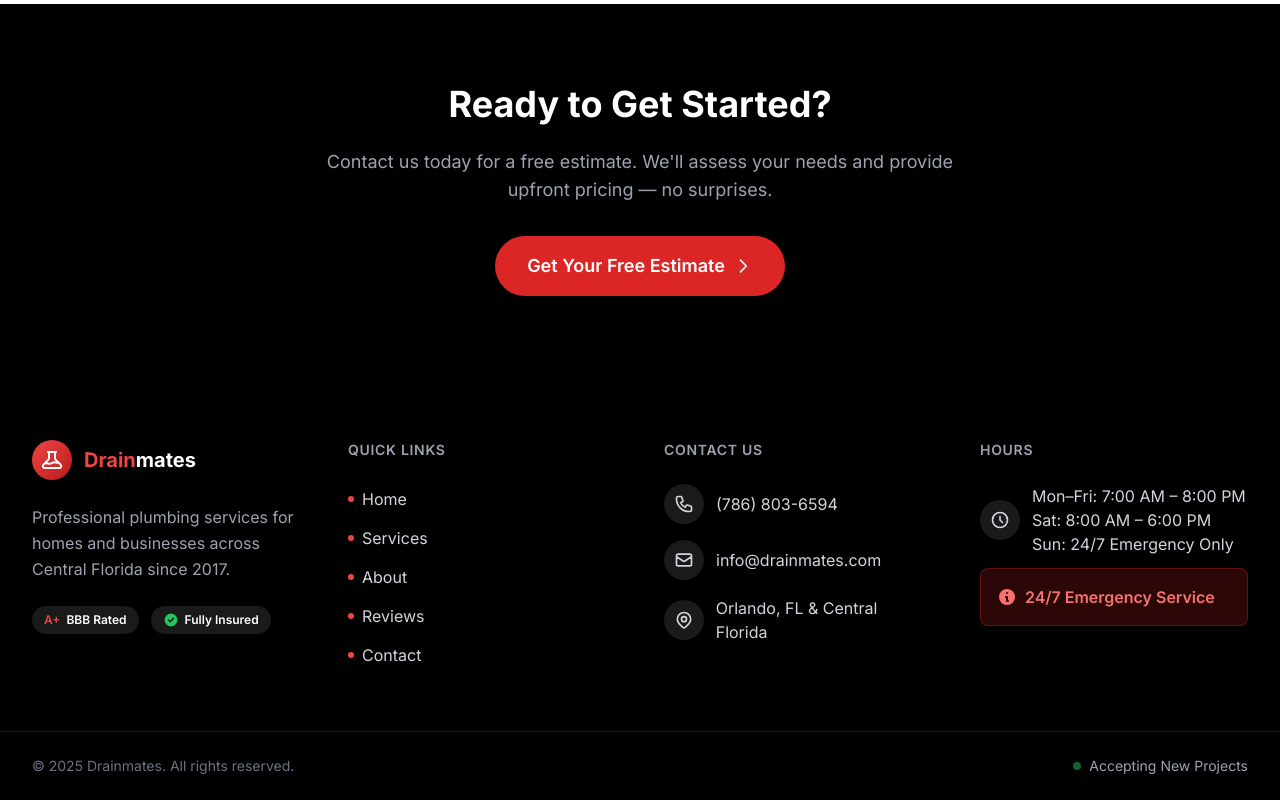
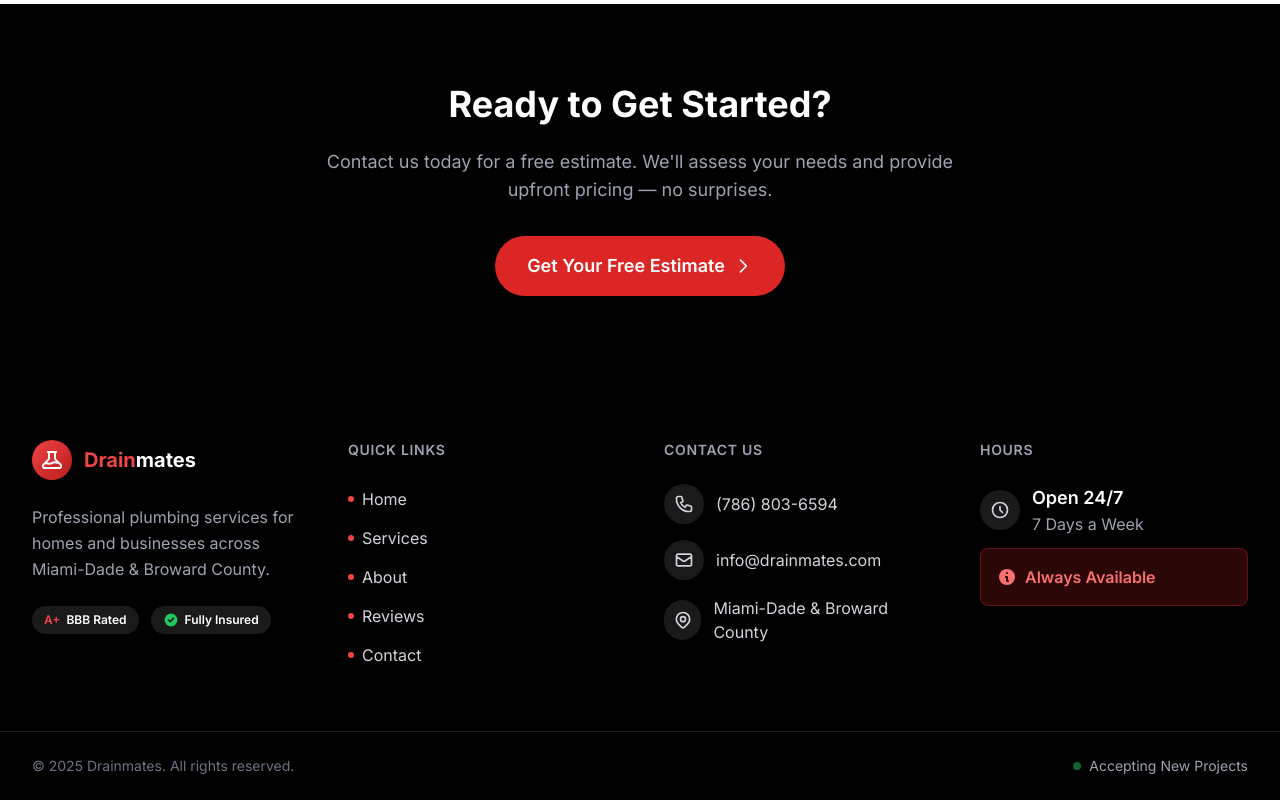
Before and after one commit to Expandingmind/Drainmates, a Next.js app: page /services in a window 1280 px wide. Shown: the part 6212-7012 px from the top of the page. Built offline with nearby package versions, Linux system fonts and the light colour scheme.

Commit message:
Update service area to Miami-Dade & Broward County, hours to 24/7

```diff
--- a/app/contact/page.tsx
+++ b/app/contact/page.tsx
@@ -5,7 +5,7 @@ import FAQ from '@/components/FAQ'
 
 export const metadata: Metadata = {
   title: 'Contact Us | Drainmates Plumbing',
-  description: 'Get a free plumbing estimate from Drainmates. Contact us for drain cleaning, leak repair, water heater installation, and 24/7 emergency plumbing services in Orlando & Central Florida.',
+  description: 'Get a free plumbing estimate from Drainmates. Contact us for drain cleaning, leak repair, water heater installation, and 24/7 emergency plumbing services in Miami-Dade & Broward County.',
 }
 
 export default function ContactPage() {
@@ -75,7 +75,7 @@ export default function ContactPage() {
               </div>
               <div>
                 <p className="text-sm text-gray-500 mb-1">Service Area</p>
-                <p className="font-semibold text-black">{COMPANY_INFO.city}, {COMPANY_INFO.state} & Central Florida</p>
+                <p className="font-semibold text-black">Miami-Dade & Broward County</p>
               </div>
             </div>
 
@@ -109,7 +109,7 @@ export default function ContactPage() {
               <path strokeLinecap="round" strokeLinejoin="round" strokeWidth={1} d="M17.657 16.657L13.414 20.9a1.998 1.998 0 01-2.827 0l-4.244-4.243a8 8 0 1111.314 0z" />
               <path strokeLinecap="round" strokeLinejoin="round" strokeWidth={1} d="M15 11a3 3 0 11-6 0 3 3 0 016 0z" />
             </svg>
-            <p className="text-gray-500">Map placeholder — Serving {COMPANY_INFO.city} & Central Florida</p>
+            <p className="text-gray-500">Map placeholder — Serving Miami-Dade & Broward County</p>
           </div>
         </div>
       </section>
--- a/app/services/page.tsx
+++ b/app/services/page.tsx
@@ -4,7 +4,7 @@ import { SERVICES } from '@/lib/constants'
 
 export const metadata: Metadata = {
   title: 'Our Services | Drainmates Plumbing',
-  description: 'Professional plumbing services including drain cleaning, leak repair, water heater installation, pipe repair, sewer inspection, and 24/7 emergency plumbing in Orlando & Central Florida.',
+  description: 'Professional plumbing services including drain cleaning, leak repair, water heater installation, pipe repair, sewer inspection, and 24/7 emergency plumbing in Miami-Dade & Broward County.',
 }
 
 const iconMap: { [key: string]: JSX.Element } = {
--- a/components/About.tsx
+++ b/components/About.tsx
@@ -38,7 +38,7 @@ export default function About() {
             <div className="space-y-4 text-gray-600 text-lg leading-relaxed">
               <p>
                 At Drainmates, we believe every home and business deserves fast, honest, and professional plumbing service.
-                Since 2017, we&apos;ve been serving Central Florida with a simple mission: fix the problem right the first time,
+                We&apos;ve been serving Miami-Dade and Broward County with a simple mission: fix the problem right the first time,
                 at a fair price, with zero hassle.
               </p>
               <p>
--- a/components/Footer.tsx
+++ b/components/Footer.tsx
@@ -21,7 +21,7 @@ export default function Footer() {
               </span>
             </Link>
         <p className="text-gray-400 mb-6 leading-relaxed">
-              Professional plumbing services for homes and businesses across Central Florida since 2017.
+          Professional plumbing services for homes and businesses across Miami-Dade & Broward County.
         </p>
             <div className="flex gap-3">
               <span className="inline-flex items-center gap-1.5 text-xs font-semibold bg-white/10 px-3 py-1.5 rounded-full">
@@ -95,7 +95,7 @@ export default function Footer() {
                   <path strokeLinecap="round" strokeLinejoin="round" strokeWidth={2} d="M15 11a3 3 0 11-6 0 3 3 0 016 0z" />
                 </svg>
               </div>
-                {COMPANY_INFO.city}, {COMPANY_INFO.state} & Central Florida
+              Miami-Dade & Broward County
               </li>
             </ul>
           </div>
@@ -113,9 +113,8 @@ export default function Footer() {
                   </svg>
                 </div>
                 <div>
-                  <p>Mon–Fri: {COMPANY_INFO.hours.weekdays}</p>
-                  <p>Sat: {COMPANY_INFO.hours.saturday}</p>
-                  <p>Sun: {COMPANY_INFO.hours.sunday}</p>
+                  <p className="font-semibold text-white text-lg">Open 24/7</p>
+                  <p className="text-gray-400">7 Days a Week</p>
                 </div>
               </li>
               <li className="mt-4 p-4 bg-primary-600/20 rounded-lg border border-primary-600/30">
@@ -123,7 +122,7 @@ export default function Footer() {
                   <svg className="w-5 h-5" fill="currentColor" viewBox="0 0 20 20">
                     <path fillRule="evenodd" d="M18 10a8 8 0 11-16 0 8 8 0 0116 0zm-7-4a1 1 0 11-2 0 1 1 0 012 0zM9 9a1 1 0 000 2v3a1 1 0 001 1h1a1 1 0 100-2v-3a1 1 0 00-1-1H9z" clipRule="evenodd" />
                   </svg>
-                  24/7 Emergency Service
+                  Always Available
                 </p>
               </li>
             </ul>
--- a/components/Hero.tsx
+++ b/components/Hero.tsx
@@ -22,7 +22,7 @@ export default function Hero() {
         <div className="max-w-4xl">
           {/* Eyebrow */}
           <p className="text-gray-400 uppercase tracking-[0.2em] text-sm font-medium mb-6">
-            Professional Plumbing in {COMPANY_INFO.city}, {COMPANY_INFO.state}
+            Professional Plumbing in Miami-Dade & Broward County
           </p>
 
           {/* Main Headline */}
--- a/components/JsonLd.tsx
+++ b/components/JsonLd.tsx
@@ -5,7 +5,7 @@ export default function JsonLd() {
     '@context': 'https://schema.org',
     '@type': 'Plumber',
     name: COMPANY_INFO.name,
-    description: 'Professional plumbing services including drain cleaning, leak repair, water heater installation, and 24/7 emergency plumbing in Orlando and Central Florida.',
+    description: 'Professional plumbing services including drain cleaning, leak repair, water heater installation, and 24/7 emergency plumbing in Miami-Dade and Broward County.',
     url: 'https://drainmates.com',
     telephone: COMPANY_INFO.phone,
     email: COMPANY_INFO.email,
@@ -19,32 +19,27 @@ export default function JsonLd() {
     },
     geo: {
       '@type': 'GeoCoordinates',
-      latitude: '28.5383',
-      longitude: '-81.3792',
+      latitude: '25.7617',
+      longitude: '-80.1918',
     },
     openingHoursSpecification: [
       {
         '@type': 'OpeningHoursSpecification',
-        dayOfWeek: ['Monday', 'Tuesday', 'Wednesday', 'Thursday', 'Friday'],
-        opens: '07:00',
-        closes: '20:00',
+        dayOfWeek: ['Monday', 'Tuesday', 'Wednesday', 'Thursday', 'Friday', 'Saturday', 'Sunday'],
+        opens: '00:00',
+        closes: '23:59',
+      },
+    ],
+    areaServed: [
+      {
+        '@type': 'AdministrativeArea',
+        name: 'Miami-Dade County',
       },
       {
-        '@type': 'OpeningHoursSpecification',
-        dayOfWeek: 'Saturday',
-        opens: '08:00',
-        closes: '18:00',
+        '@type': 'AdministrativeArea',
+        name: 'Broward County',
       },
     ],
-    areaServed: {
-      '@type': 'GeoCircle',
-      geoMidpoint: {
-        '@type': 'GeoCoordinates',
-        latitude: '28.5383',
-        longitude: '-81.3792',
-      },
-      geoRadius: '50000',
-    },
     priceRange: '$$',
     paymentAccepted: 'Cash, Credit Card, Check',
     hasOfferCatalog: {
--- a/components/ServiceArea.tsx
+++ b/components/ServiceArea.tsx
@@ -10,10 +10,10 @@ export default function ServiceArea() {
             Service Area
           </p>
           <h2 className="text-4xl sm:text-5xl font-bold text-black mb-6">
-            Proudly Serving {COMPANY_INFO.city} & Surrounding Areas
+            Proudly Serving Miami-Dade & Broward County
           </h2>
           <p className="text-gray-600 text-lg max-w-2xl mx-auto mb-12">
-            We provide fast, reliable plumbing services throughout Central Florida.
+            We provide fast, reliable plumbing services throughout South Florida.
             If you don&apos;t see your area listed, give us a call — we may still be able to help!
           </p>
 
--- a/components/ServicesGrid.tsx
+++ b/components/ServicesGrid.tsx
@@ -70,7 +70,7 @@ export default function ServicesGrid() {
           </h2>
           <p className="text-gray-400 text-lg max-w-2xl mx-auto">
             From emergency repairs to routine maintenance, everything your pipes need.
-            Residential and commercial projects across Central Florida.
+            Residential and commercial projects across South Florida.
           </p>
         </div>
 
--- a/lib/constants.ts
+++ b/lib/constants.ts
@@ -4,13 +4,13 @@ export const COMPANY_INFO = {
   phone: '(786) 803-6594',
   email: 'info@drainmates.com',
   address: '123 Main Street',
-  city: 'Orlando',
+  city: 'Miami',
   state: 'FL',
-  zip: '32801',
+  zip: '33101',
   hours: {
-    weekdays: '7:00 AM – 8:00 PM',
-    saturday: '8:00 AM – 6:00 PM',
-    sunday: '24/7 Emergency Only',
+    weekdays: '24/7',
+    saturday: '24/7',
+    sunday: '24/7',
     emergency: '24/7',
   },
 }
@@ -188,18 +188,22 @@ export const TESTIMONIALS = [
 ]
 
 export const SERVICE_AREAS = [
-  'Orlando',
-  'Winter Park',
-  'Kissimmee',
-  'Sanford',
-  'Altamonte Springs',
-  'Oviedo',
-  'Lake Mary',
-  'Longwood',
-  'Casselberry',
-  'Winter Garden',
-  'Apopka',
-  'Clermont',
+  'Miami',
+  'Miami Beach',
+  'Hialeah',
+  'Coral Gables',
+  'Doral',
+  'Kendall',
+  'Homestead',
+  'Fort Lauderdale',
+  'Hollywood',
+  'Pembroke Pines',
+  'Miramar',
+  'Pompano Beach',
+  'Davie',
+  'Plantation',
+  'Weston',
+  'Sunrise',
 ]
 
 export const FAQ_ITEMS = [
@@ -209,7 +213,7 @@ export const FAQ_ITEMS = [
   },
   {
     question: 'What areas do you serve?',
-    answer: 'We proudly serve Orlando and the greater Central Florida area, including Winter Park, Kissimmee, Sanford, Altamonte Springs, and surrounding communities.',
+    answer: 'We proudly serve Miami-Dade and Broward County, including Miami, Miami Beach, Fort Lauderdale, Hollywood, Coral Gables, Doral, and surrounding communities.',
   },
   {
     question: 'Do you handle emergency calls?',
```
Also changed, not shown: app/layout.tsx (+4 -4 lines). Lines whose indentation alone changed are shown as unchanged.
